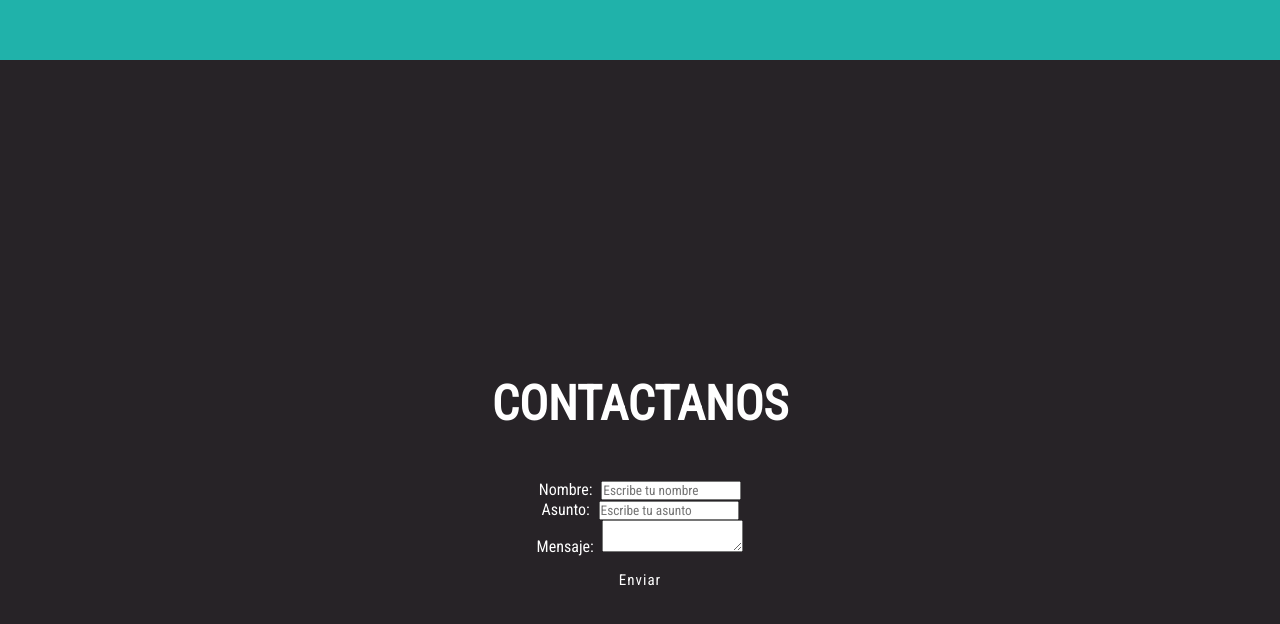
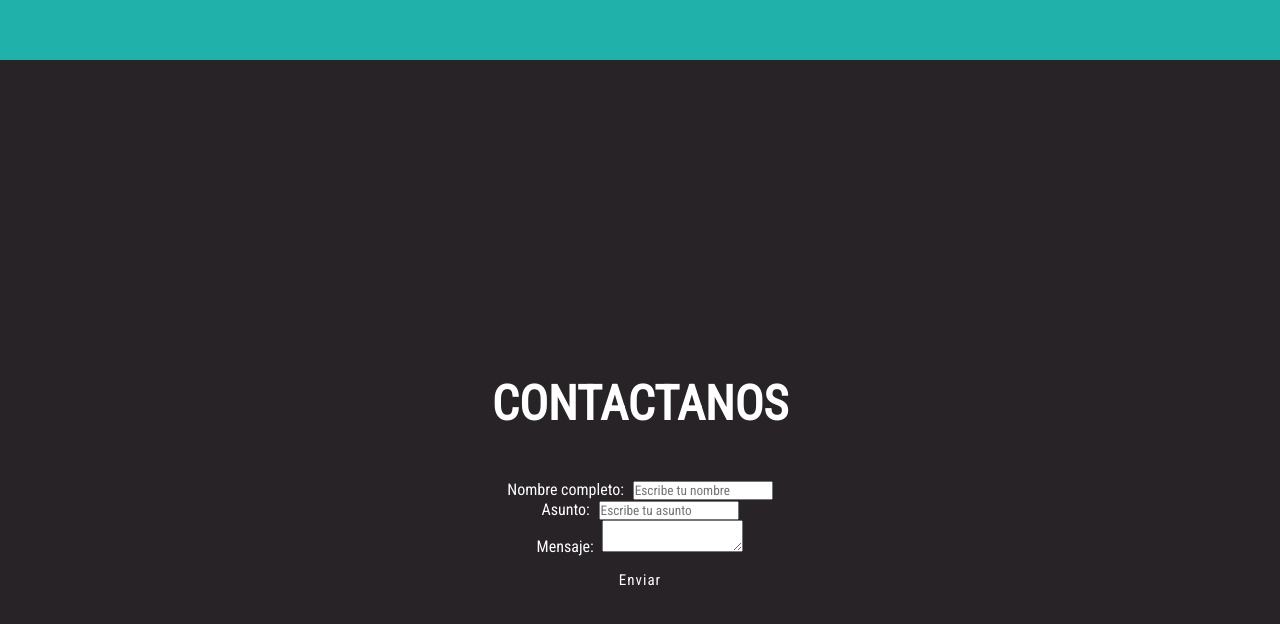
Before and after one commit to andresOspina199/andresOspina199.github.io, a plain HTML site: page index.html in a window 1280 px wide. Shown: the part 1639-2263 px from the top of the page. Drawn offline with Linux system fonts and the light colour scheme.

Commit message:
Update index.html

```diff
--- a/index.html
+++ b/index.html
@@ -62,7 +62,7 @@
             <h3>CONTACTANOS</h3>
             <form>
                 <div>
-                    <label>Nombre: </label>
+                    <label>Nombre completo: </label>
                     <input type = text placeholder="Escribe tu nombre">
                 </div>
                 <div>
```
